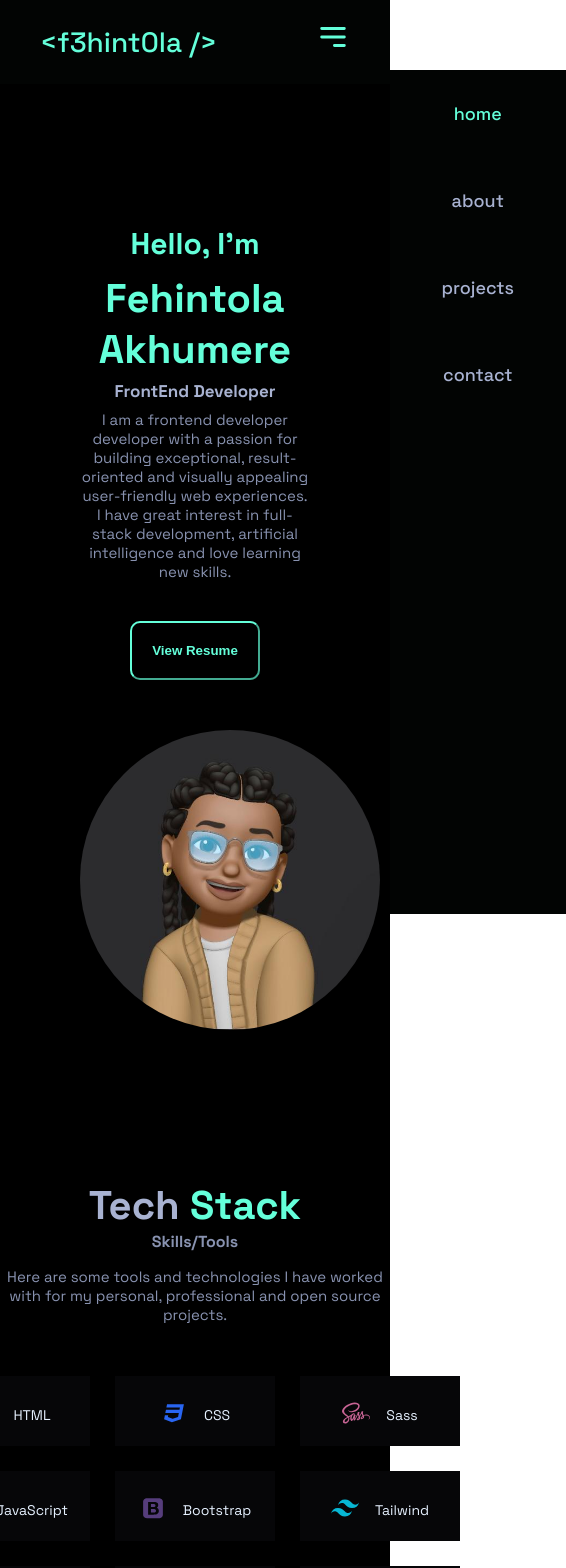
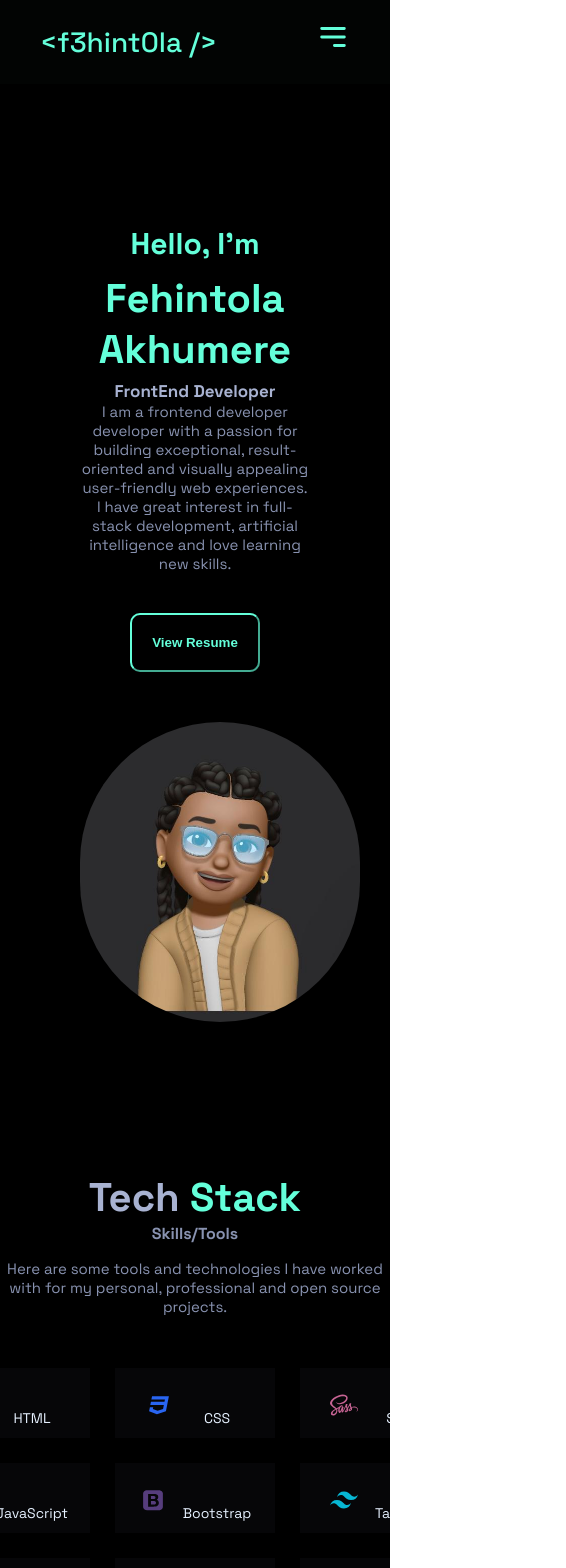
Before and after one commit to f3hint0la/portfolio-v1, a React (Create React App) app: page / in a window 390 px wide. Shown: the top 1568 px of the page, 566 px wide, since content can reach past the window. Built offline with nearby package versions, Linux system fonts and the light colour scheme.

Commit message:
fix: styling

```diff
--- a/src/App.scss
+++ b/src/App.scss
@@ -17,6 +17,7 @@ body {
 .app {
   background: $background;
   min-height: 100vh;
+  overflow: hidden;
 }
 
 .scrollUp {
--- a/src/styles/hero.module.scss
+++ b/src/styles/hero.module.scss
@@ -56,7 +56,7 @@
       background: url(../assets/profile.jpeg) no-repeat;
       background-position: center;
       background-size: cover;
-      width: 300px;
+      width: 280px;
       height: 300px;
       border-radius: 200px;
     }
@@ -78,10 +78,15 @@
           text-align: center;
           margin: auto;
         }
+
+        .body {
+          margin: auto;
+        }
       }
 
       .right {
         margin: 50px auto;
+        // margin: auto;
         // display: none;
       }
     }
--- a/src/styles/navbar.module.scss
+++ b/src/styles/navbar.module.scss
@@ -5,6 +5,7 @@
 }
 
 nav {
+  position: sticky;
   display: flex;
   background-color: $nav-color;
   align-items: center;
--- a/src/styles/skills.module.scss
+++ b/src/styles/skills.module.scss
@@ -76,8 +76,14 @@
   .skills {
     padding-top: 70px;
 
-    // ul {
-      //   grid-template-columns: auto;
-    // }
+    .skillsContent {
+      p {
+        margin: auto;
+      }
+
+      ul {
+        grid-template-columns: auto;
+      }
+    }
   }
 }
```
